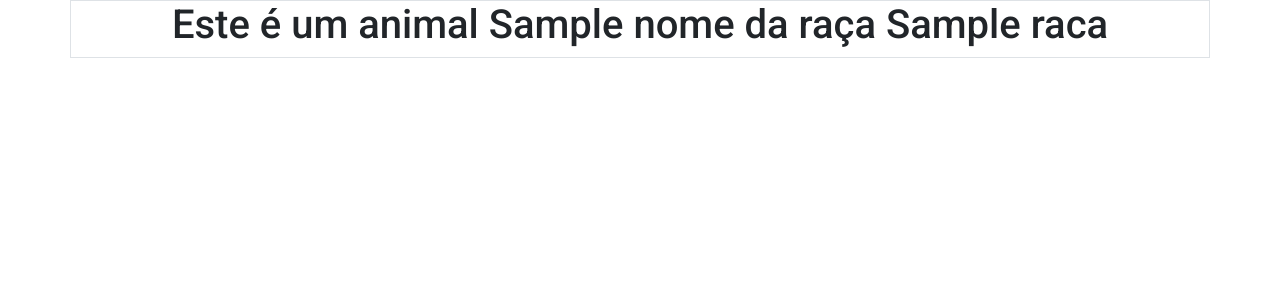
After one commit to cleberemail/zoologico, a Symfony app: template templates/homepage/animal.html.twig in a window 1280 px wide. The commit adds this page. Shown: the top 300 px of the page. Run offline with Twig, Linux system fonts and the light colour scheme; the template is opened without the code that fills it: most values are stand-ins (such as "Sample title", 1, 10 or a date in 2020); some libraries are stand-ins or nearby versions.

Commit message:
brincando um pouco com twig

```diff
--- a/src/Controller/HelloController.php
+++ b/src/Controller/HelloController.php
@@ -24,7 +24,7 @@ class HelloController extends AbstractController
         $raca = str_replace("-"," ", $raca);
         $raca = u($raca)->title(true);
 
-        return $this->render('/animal.html.twig', [
+        return $this->render('/homepage/animal.html.twig', [
             'nome' => $nome,
             'raca' => $raca
         ]);
--- /dev/null
+++ b/templates/homepage/animal.html.twig
@@ -0,0 +1,7 @@
+{% extends 'padrao.html.twig' %}
+{% block title %}{{ parent() }}Teste TWIG{% endblock %}
+{% block body %}
+    <div class="text-center titulo">
+        <h1>Este é um animal {{ nome }} da raça {{ raca }}</h1>
+    </div>
+{% endblock %}
--- /dev/null
+++ b/templates/padrao.html.twig
@@ -0,0 +1,26 @@
+<!DOCTYPE html>
+<html>
+    <head>
+        <meta charset="UTF-8">
+        <title>{% block title %}Template Padrão {% endblock %}</title>
+
+        <link href="https://cdn.jsdelivr.net/npm/bootstrap@5.3.3/dist/css/bootstrap.min.css" rel="stylesheet" integrity="sha384-QWTKZyjpPEjISv5WaRU9OFeRpok6YctnYmDr5pNlyT2bRjXh0JMhjY6hW+ALEwIH" crossorigin="anonymous">
+        <link href="https://fonts.googleapis.com/css2?family=Roboto:ital,wght@0,100;0,300;0,400;0,500;0,700;0,900;1,100;1,300;1,400;1,500;1,700;1,900&display=swap" rel="stylesheet">
+
+        {% block stylesheets %}
+            <style>
+                .titulo {
+                    font-family: Roboto !important;
+                    font-weight: 700;
+                }
+            </style>
+        {% endblock %}
+
+        {% block javascripts %}
+        {% endblock %}
+    </head>
+    <body class="container border">
+        {% block body %}{% endblock %}
+        <script src="https://cdn.jsdelivr.net/npm/bootstrap@5.3.3/dist/js/bootstrap.bundle.min.js" integrity="sha384-YvpcrYf0tY3lHB60NNkmXc5s9fDVZLESaAA55NDzOxhy9GkcIdslK1eN7N6jIeHz" crossorigin="anonymous"></script>
+    </body>
+</html>
```
Also changed, not shown: templates/animal.html.twig (deleted, +0 -9 lines), templates/base.html.twig (+0 -3 lines).
